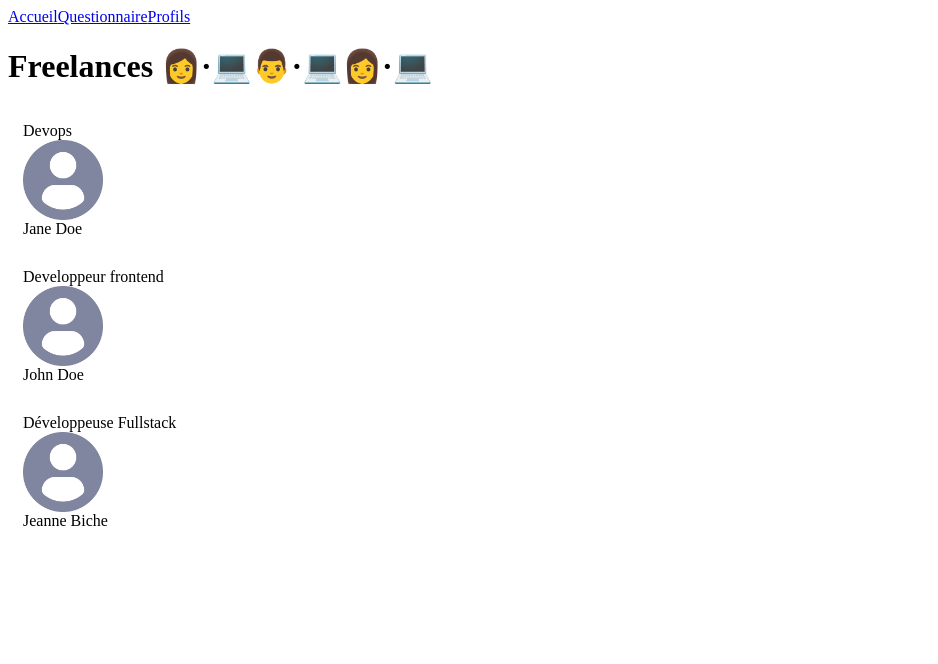
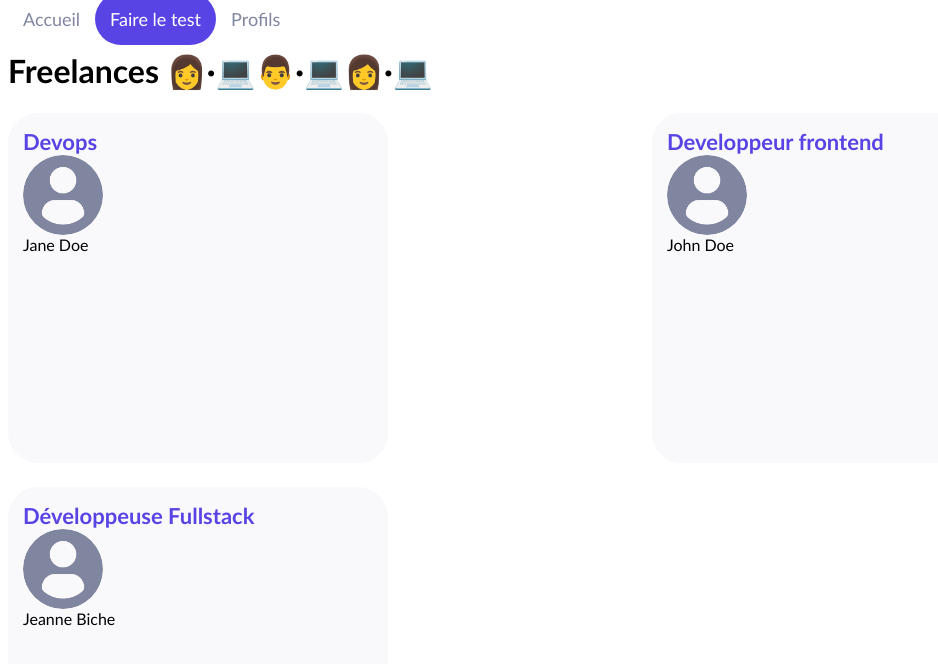
Before and after one commit to fhermas22/shiny-agency, a React (Vite) app: page /freelances in a window 1280 px wide. Shown: the top 664 px of the page, without its empty margins (0-938 px from the left). Built offline with nearby package versions, Linux system fonts and the light colour scheme.

Commit message:
Scope our CSS with styled-components

```diff
--- a/package.json
+++ b/package.json
@@ -13,7 +13,8 @@
     "prop-types": "^15.8.1",
     "react": "^19.2.0",
     "react-dom": "^19.2.0",
-    "react-router": "^7.12.0"
+    "react-router": "^7.12.0",
+    "styled-components": "^6.3.8"
   },
   "devDependencies": {
     "@eslint/js": "^9.39.1",
--- a/src/components/Card/index.jsx
+++ b/src/components/Card/index.jsx
@@ -1,13 +1,39 @@
 import PropTypes from "prop-types"
 import DefaultPicture from '../../assets/profile.png'
+import styled from 'styled-components'
+import colors from "../../utils/style/colors"
 
-function Card({ label = '', title ='', picture = DefaultPicture }) {
+const CardLabel = styled.span`
+    color: #5843e4;
+    font-size: 22px;
+    font-weight: bold;
+`
+const CardImage = styled.img`
+    height: 80px;
+    width: 80px;
+    border-radius: 50%;
+`
+const CardWrapper = styled.div`
+    display: flex;
+    flex-direction: column;
+    padding: 15px;
+    background-color: ${colors.backgroundLight};
+    border-radius: 30px;
+    width: 350px;
+    transition: 200ms;
+    &:hover {
+        cursor: pointer;
+        box-shadow: 2px 2px 10px #e2e3e9;
+    }
+`
+
+function Card({ label = '', title = '', picture = DefaultPicture }) {
     return (
-        <div style={{ display: 'flex', flexDirection: 'column', padding: 15 }}>
-            <span>{label}</span>
-            <img src={picture} alt="freelance" height={80} width={80} />
+        <CardWrapper>
+            <CardLabel>{label}</CardLabel>
+            <CardImage src={picture} alt="freelance" />
             <span>{title}</span>
-        </div>
+        </CardWrapper>
     )
 }
 
--- a/src/components/Header/index.jsx
+++ b/src/components/Header/index.jsx
@@ -1,11 +1,25 @@
 import { Link } from "react-router"
+import styled from 'styled-components'
+import colors from "../../utils/style/colors"
+
+const StyledLink = styled(Link)`
+    padding: 15px;
+    color: #8186a0;
+    text-decoration: none;
+    font-size: 18px;
+    ${(props) =>
+        props.$isFullLink &&
+        `color: white; border-radius: 30px; background-color: ${colors.primary};`}
+`
 
 function Header() {
     return (
         <nav>
-            <Link to="/">Accueil</Link>
-            <Link to="/survey/1">Questionnaire</Link>
-            <Link to="/freelances">Profils</Link>
+            <StyledLink to="/">Accueil</StyledLink>
+            <StyledLink to="/survey/1" $isFullLink>
+                Faire le test
+            </StyledLink>
+            <StyledLink to="/freelances">Profils</StyledLink>
         </nav>
     )
 }
--- a/src/main.jsx
+++ b/src/main.jsx
@@ -1,17 +1,24 @@
 import { StrictMode } from 'react'
 import { createRoot } from 'react-dom/client'
 import { BrowserRouter as Router, Routes, Route } from 'react-router'
-import './index.css'
 import Home from './pages/Home/index.jsx'
 import Survey from './pages/Survey/index.jsx'
 import Freelances from './pages/Freelances/index.jsx'
 import Results from './pages/Results/index.jsx'
 import Header from './components/Header/index.jsx'
 import Error from './components/Error/index.jsx'
+import { createGlobalStyle } from 'styled-components'
+
+const GlobalStyle = createGlobalStyle`
+    div {
+        font-family: 'Trebuchet MS', Helvetica, sans-serif;
+    }
+`
 
 createRoot(document.getElementById('root')).render(
   <StrictMode>
     <Router>
+      <GlobalStyle />
       <Header />
       <Routes>
         <Route path="/" element={<Home />} />
--- a/src/pages/Freelances/index.jsx
+++ b/src/pages/Freelances/index.jsx
@@ -1,3 +1,4 @@
+import styled from 'styled-components'
 import Card from '../../components/Card'
 
 const freelanceProfiles = [
@@ -15,10 +16,18 @@ const freelanceProfiles = [
     },
 ]
 
+const CardsContainer = styled.div`
+    display: grid;
+    gap: 24px;
+    grid-template-rows: 350px 350px;
+    grid-template-columns: repeat(2, 1fr);
+`
+
 function Freelances() {
     return (
         <div>
             <h1>Freelances 👩·💻👨·💻👩·💻</h1>
+            <CardsContainer>
                 {freelanceProfiles.map((profile, index) => (
                     <Card
                         key={`${profile.name}-${index}`}
@@ -26,6 +35,7 @@ function Freelances() {
                         title={profile.name}
                     />
                 ))}
+            </CardsContainer>
         </div>
     )
 }
--- /dev/null
+++ b/src/utils/style/colors.js
@@ -0,0 +1,7 @@
+const colors = {
+    primary: '#5843E4',
+    secondary: '#8186A0',
+    backgroundLight: '#F9F9FC',
+}
+
+export default colors
```
Also changed, not shown: src/index.css (deleted), 1 other file (tests, documents, lock files or other folders). Lines whose indentation alone changed are shown as unchanged.
